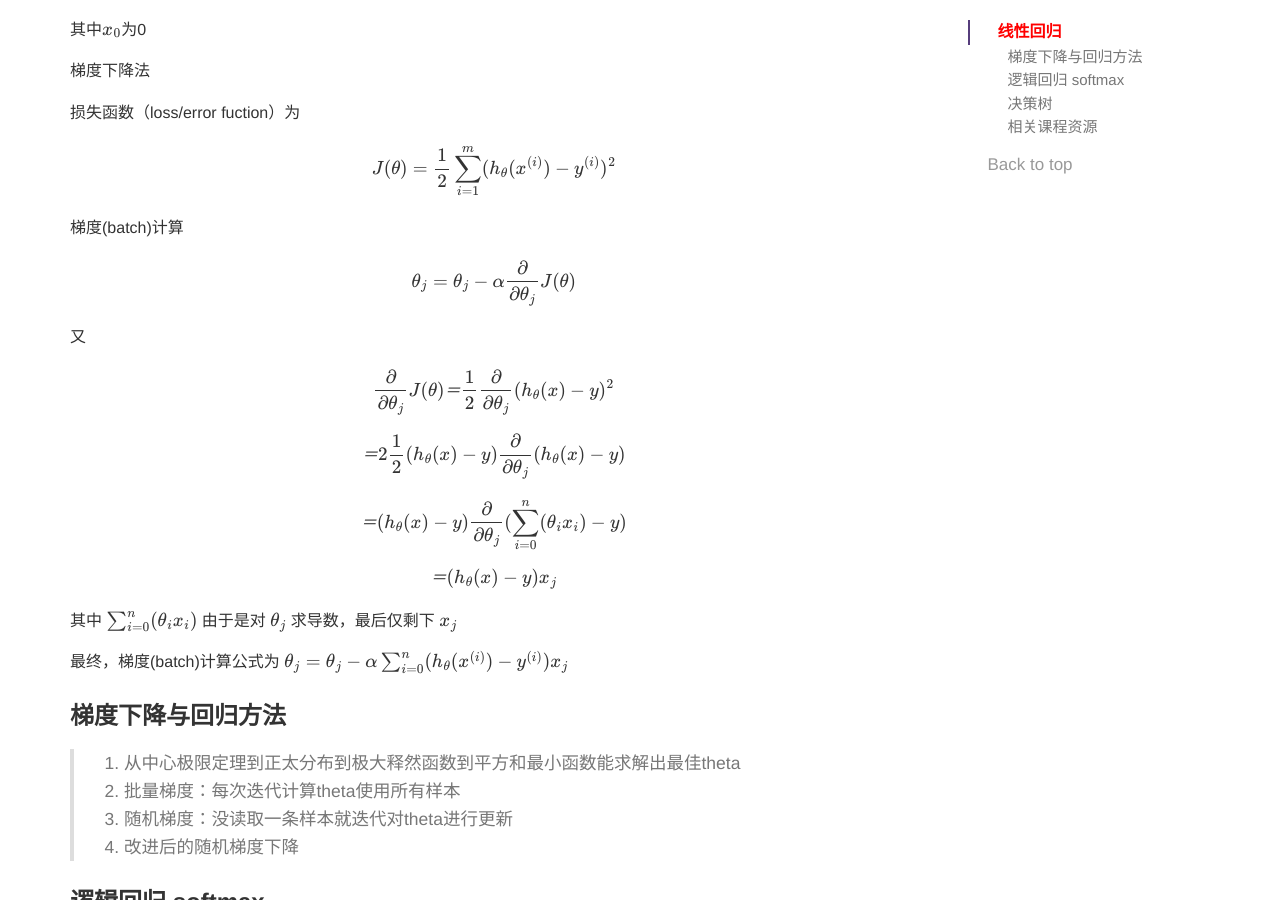
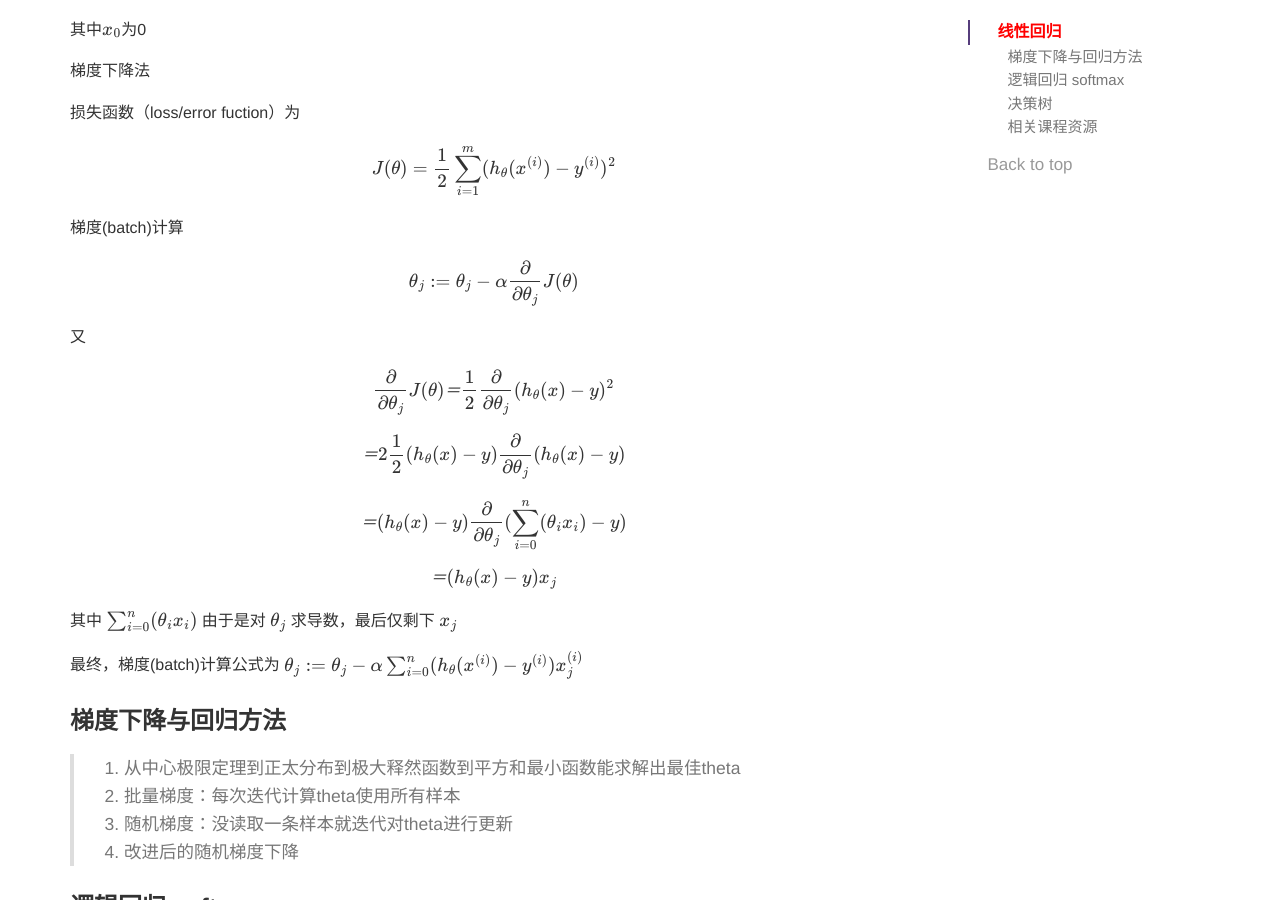
Before and after one commit to luyee/2pc.github.io, a Jekyll site: the page built from _posts/datascience/2015-06-13-ML.md, in a window 1280 px wide and 900 px high, scrolled down 536 px. Built offline with Jekyll 4.4.1, drawn with Linux system fonts in a browser that asks for light colours; formulas are drawn with MathJax 3; comment, search, counter and statistics services are not loaded.

Commit message:
Update 2015-06-13-ML.md

```diff
--- a/_posts/datascience/2015-06-13-ML.md
+++ b/_posts/datascience/2015-06-13-ML.md
@@ -40,7 +40,7 @@ $$
 梯度(batch)计算
 
 $$
-\theta_j = \theta_j - \alpha\frac\partial{\partial\theta_j}J(\theta)
+\theta_j := \theta_j - \alpha\frac\partial{\partial\theta_j}J(\theta)
 $$
 
 又
@@ -76,7 +76,7 @@ $$
 
 最终，梯度(batch)计算公式为
 $$
-\theta_j = \theta_j - \alpha \sum_{i=0}^n (h_\theta(x^{(i)})-y^{(i)}) x_j
+\theta_j := \theta_j - \alpha \sum_{i=0}^n (h_\theta(x^{(i)})-y^{(i)}) x_j^{(i)}
 $$
 
 
```
